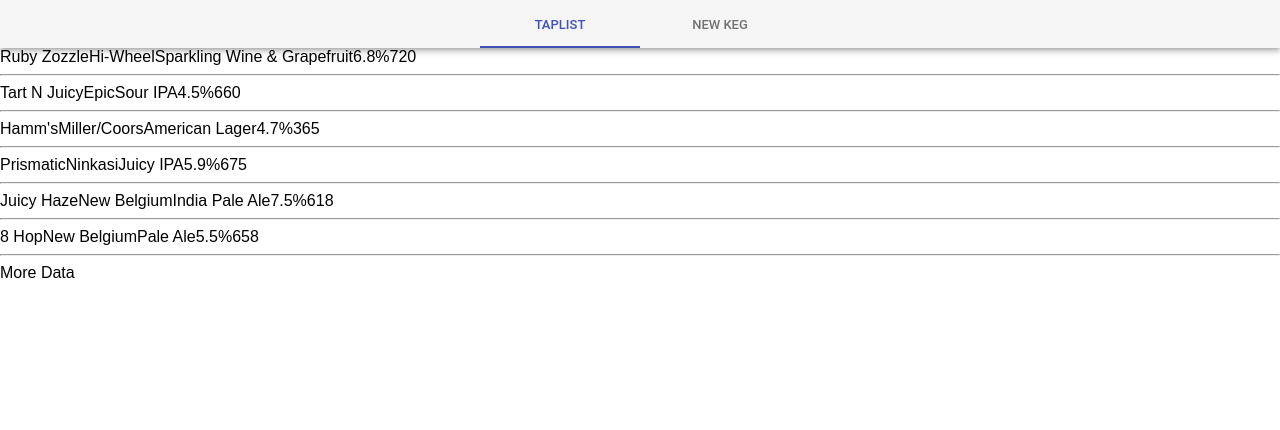
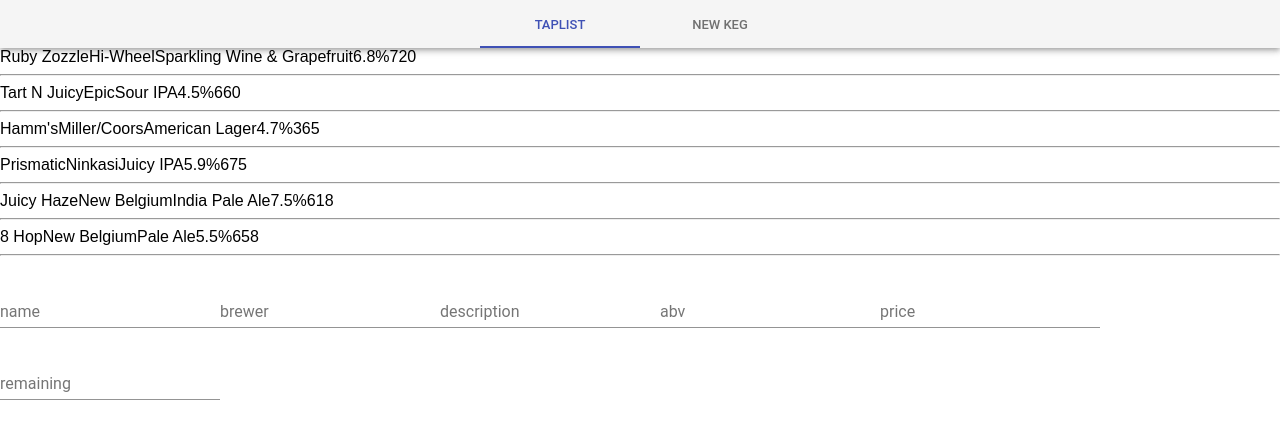
Before and after one commit to ryanjmurry/taproom-react, a React (Create React App) app: page / in a window 1280 px wide. Shown: the top 430 px of the page. Built offline with nearby package versions, Linux system fonts and the light colour scheme.

Commit message:
add new keg form

```diff
--- a/src/components/NewKegForm.js
+++ b/src/components/NewKegForm.js
@@ -1,9 +1,45 @@
 import React from 'react';
+import TextField from '@material-ui/core/TextField';
 
 const NewKegForm = () => {
+
+  const style={
+    color: 'red'
+  }
   return (
     <div>
-      More Data
+      <form>
+        <TextField style={style}
+          id="name"
+          label="name"
+          margin="normal"
+        />
+        <TextField style={style}
+          id="brewer"
+          label="brewer"
+          margin="normal"
+        />
+        <TextField style={style}
+          id="description"
+          label="description"
+          margin="normal"
+        />
+        <TextField style={style}
+          id="abv"
+          label="abv"
+          margin="normal"
+        />
+        <TextField style={style}
+          id="price"
+          label="price"
+          margin="normal"
+        />
+        <TextField style={style}
+          id="remaining"
+          label="remaining"
+          margin="normal"
+        />
+      </form>
     </div>
   );
 }
```
